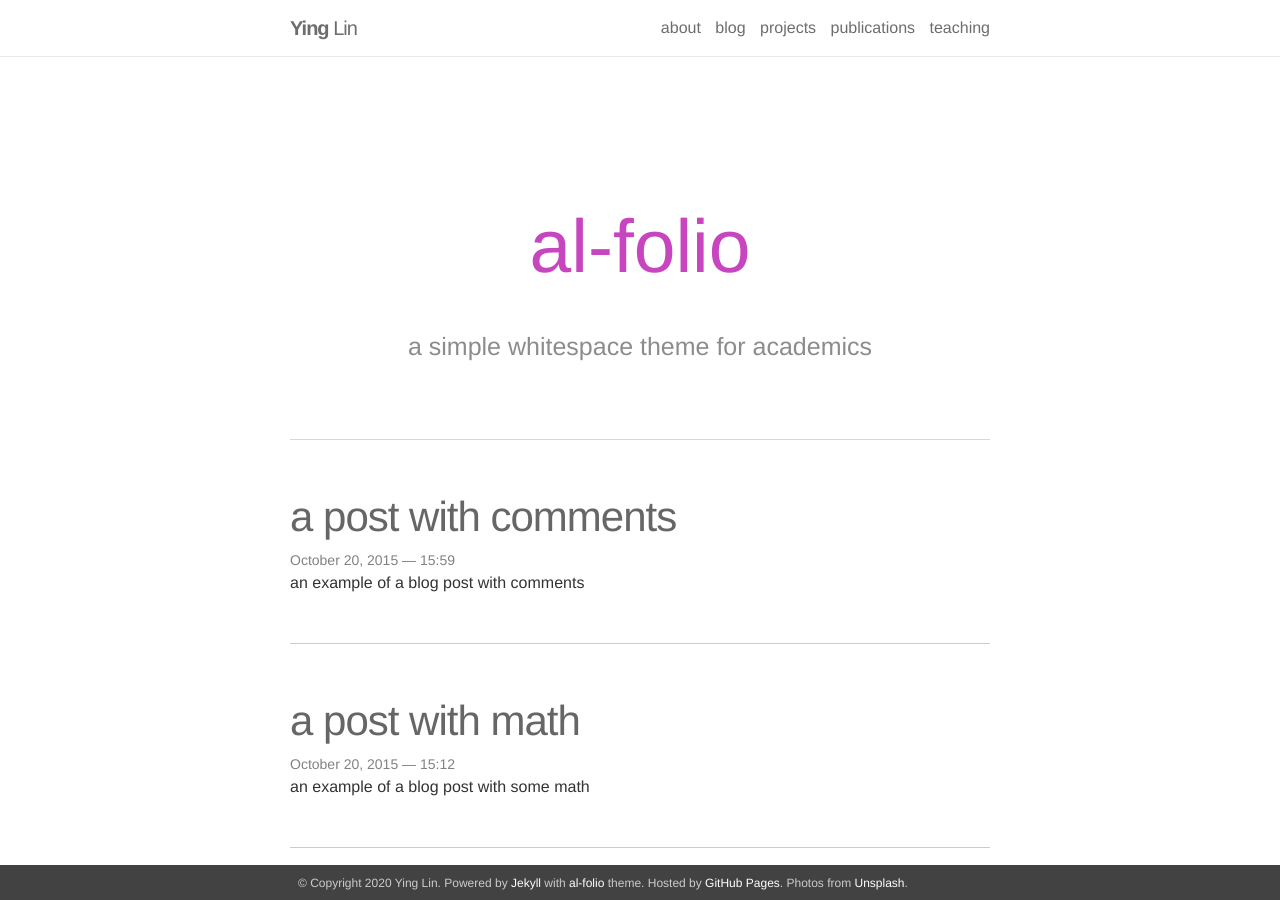
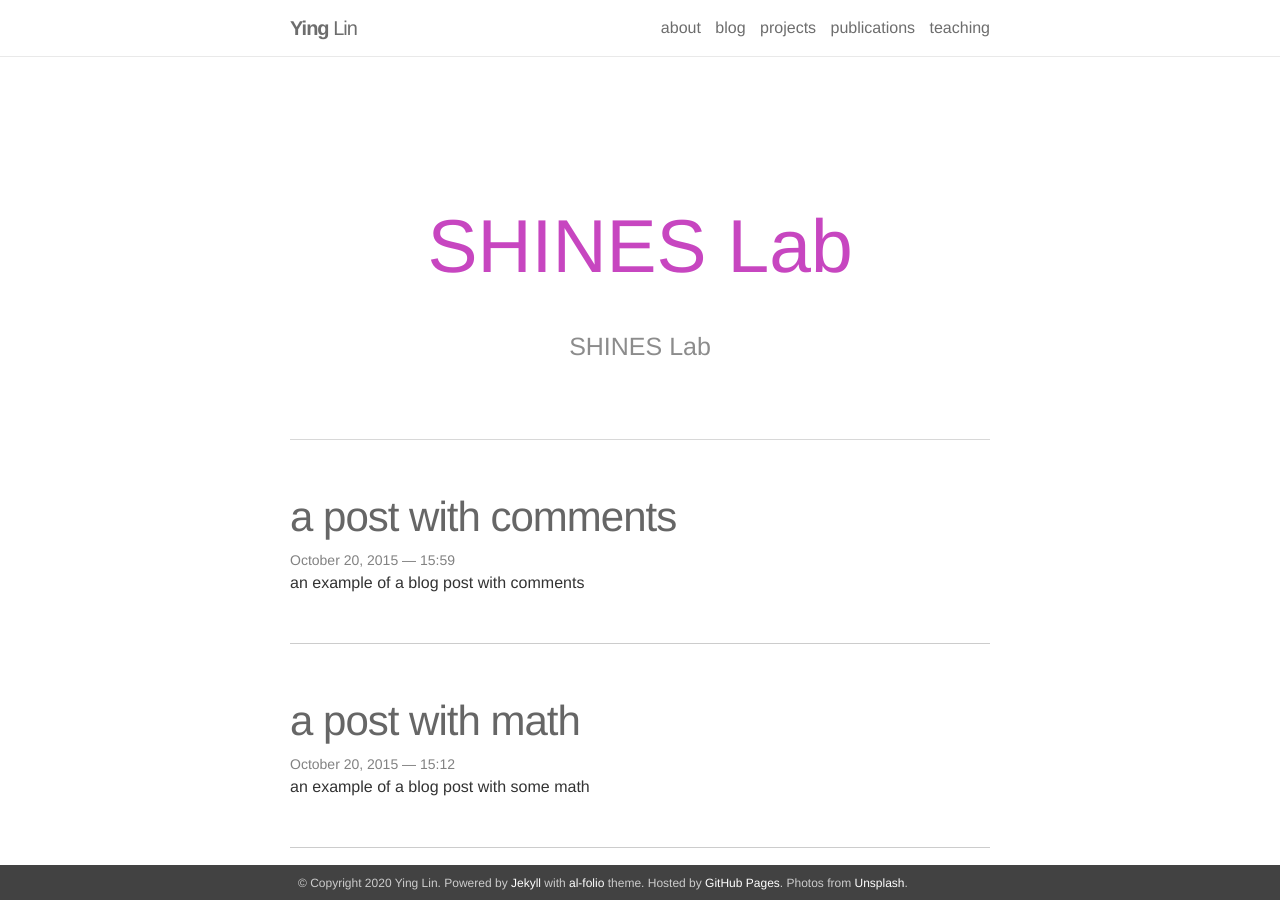
Before and after one commit to shines-lab/shines-lab.github.io, a Jekyll site: the page built from blog/index.html, in a window 1280 px wide and 900 px high. Built offline with Jekyll 4.4.1, drawn with Linux system fonts in a browser that asks for light colours; nearby versions of some CDN libraries; the list of posts is cut into pages by our own code.

Commit message:
Update _config.yml

```diff
--- a/_config.yml
+++ b/_config.yml
@@ -44,8 +44,8 @@ google_analytics: UA-XXXXXXXXX # out your google-analytics code
 # -----------------------------------------------------------------------------
 # Blog
 # -----------------------------------------------------------------------------
-blog_name: al-folio
-blog_description: a simple whitespace theme for academics
+blog_name: SHINES Lab
+blog_description: SHINES Lab
 
 # Pagination
 paginate: 4
```
